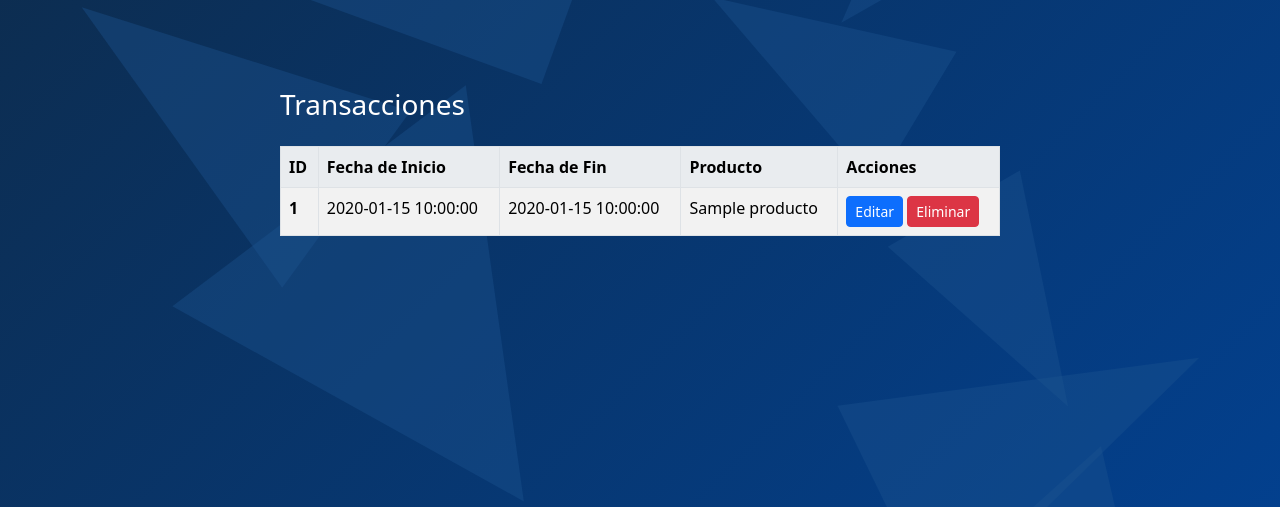
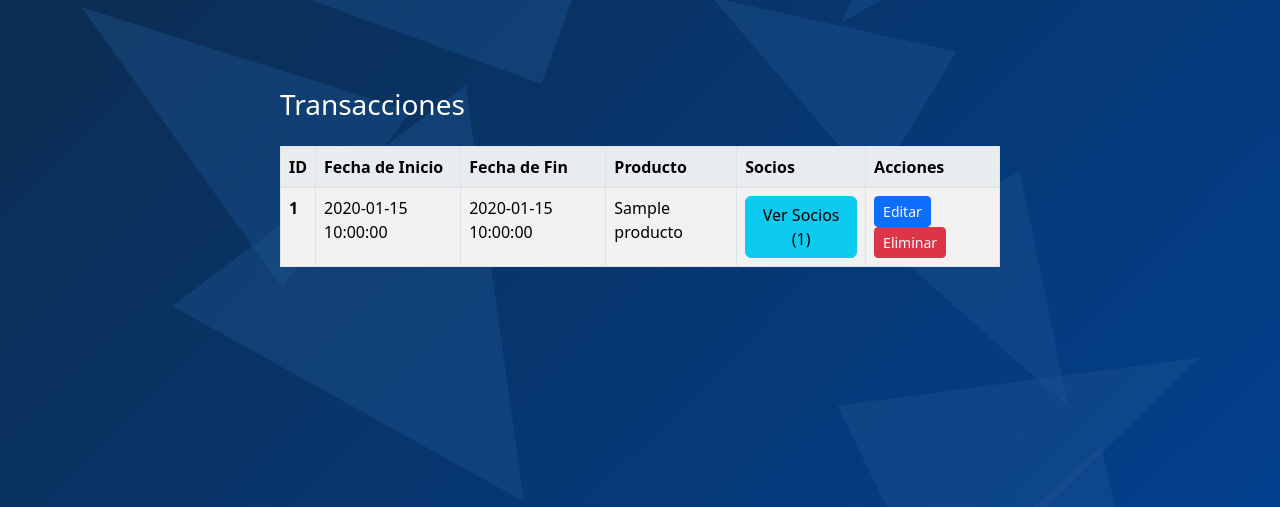
Before and after one commit to TechCashClub/TCC, a Flask app: page /listar_transacciones in a window 1280 px wide. Shown: the part 56-563 px from the top of the page. Run offline with Flask 3, Linux system fonts and the light colour scheme; a user stored in the database is signed in; tables that the repository leaves empty hold one stand-in row (values such as "Sample post"); some libraries are stand-ins or nearby versions.

Commit message:
Socios y transacciones

```diff
--- a/tcc/app.py
+++ b/tcc/app.py
@@ -200,7 +200,7 @@
     return redirect(url_for('mostrar_formulario'))
 
 
-
+"""
 @app.route('/listar_transacciones')
 @login_required
 def listar_transacciones():
@@ -209,6 +209,33 @@
 
     transacciones = Transaccion.query.all()
     return render_template('listar_transacciones.html', transacciones=transacciones)
+"""
+
+
+@app.route('/listar_transacciones')
+@login_required
+def listar_transacciones():
+    if current_user.role != 'admin':
+        flash('No tienes acceso a este recurso.', 'warning')
+        return redirect(url_for('login'))  # Redirige a otra página si el usuario no es administrador
+
+    transacciones_info = []
+    transacciones = Transaccion.query.options(db.joinedload(Transaccion.socios)).all()
+    for transaccion in transacciones:
+        socios_names = [socio.nombre for socio in transaccion.socios]  # Lista de nombres de socios
+        transacciones_info.append({
+            'transaccion': transaccion,
+            'socios': socios_names  # Pasamos la lista de nombres
+        })
+
+    return render_template('listar_transacciones.html', transacciones=transacciones_info)
+
+
+
+
+
+
+
 
 @app.route('/editar_transaccion/<int:id>', methods=['GET', 'POST'])
 @login_required
--- a/tcc/static/estilos.css
+++ b/tcc/static/estilos.css
@@ -55,7 +55,9 @@
 
 background-attachment: fixed!important;/* Mantiene la imagen fija mientras el contenido se desplaza */
 
-background-position: center ;
+background-position: center!important ;
+
+will-change: background-image!important;
 
 
 
@@ -240,3 +242,12 @@
     border-color: #007bff; /* Color de borde para los eventos */
     color: white; /* Texto de los eventos en blanco */
 }
+
+
+.modal-content {
+    background-color: #fff; /* Fondo blanco para el contenido del modal */
+    color: #333; /* Texto oscuro para mejorar el contraste */
+}
+.modal-header, .modal-body, .modal-footer {
+    background: #f8f9fa; /* Un fondo ligeramente gris para las secciones del modal */
+}
--- a/tcc/templates/listar_transacciones.html
+++ b/tcc/templates/listar_transacciones.html
@@ -1,36 +1,69 @@
 {% extends 'base.html' %}
 <!DOCTYPE html>
-<html lang="es">
+<html lang="en">
 <head>
     <meta charset="UTF-8">
-    <title>Listar Transacciones</title>
+    <meta name="viewport" content="width=device-width, initial-scale=1.0">
+    <title>Lista de Transacciones</title>
+    <a href="{{ url_for('listar_transacciones') }}" class="btn btn-info mb-3">Refrescar Datos</a>
     <link href="https://cdn.jsdelivr.net/npm/bootstrap@5.3.0/dist/css/bootstrap.min.css" rel="stylesheet">
-
+    <script src="https://cdn.jsdelivr.net/npm/bootstrap@5.3.0/dist/js/bootstrap.bundle.min.js"></script>
 </head>
 <body>
 {% block content %}
 <div class="container mt-5">
     <h3 class="mb-4">Transacciones</h3>
-        <table class="table table-striped custom-table">
+
+    <table class="custom-table td table table-striped  ">
         <thead>
             <tr>
                 <th scope="col">ID</th>
                 <th scope="col">Fecha de Inicio</th>
                 <th scope="col">Fecha de Fin</th>
                 <th scope="col">Producto</th>
+                <th scope="col">Socios</th>
                 <th scope="col">Acciones</th>
             </tr>
         </thead>
         <tbody>
-                {% for transaccion in transacciones %}
+            {% for item in transacciones %}
             <tr>
-                    <th scope="row">{{ transaccion.id }}</th>
-                    <td>{{ transaccion.fecha_inicio }}</td>
-                    <td>{{ transaccion.fecha_fin }}</td>
-                    <td>{{ transaccion.producto.nombre }}</td>
+                <th scope="row">{{ item.transaccion.id }}</th>
+                <td>{{ item.transaccion.fecha_inicio }}</td>
+                <td>{{ item.transaccion.fecha_fin }}</td>
+                <td>{{ item.transaccion.producto.nombre }}</td>
                 <td>
-                        <a href="{{ url_for('editar_transaccion', id=transaccion.id) }}" class="btn btn-primary btn-sm">Editar</a>
-                        <form action="{{ url_for('eliminar_transaccion', id=transaccion.id) }}" method="post" style="display:inline-block;" onsubmit="return confirm('¿Estás seguro de querer eliminar esta transacción?');">
+                    <button type="button" class="btn btn-info" data-bs-toggle="modal" data-bs-target="#modalSocios{{ item.transaccion.id }}">
+                      Ver Socios ({{ item.socios|length }})
+                    </button>
+                    <div class="modal fade" id="modalSocios{{ item.transaccion.id }}" tabindex="-1" aria-labelledby="modalTitle{{ item.transaccion.id }}" aria-hidden="true">
+                        <div class="modal-dialog">
+                            <div class="modal-content">
+                                <div class="modal-header">
+                                    <h5 class="modal-title" id="modalTitle{{ item.transaccion.id }}">Socios de la Transacción {{ item.transaccion.id }}</h5>
+                                    <button type="button" class="close" data-bs-dismiss="modal" aria-label="Close">
+                                        <span aria-hidden="true" style="color: black!important;">&times;</span> <!-- Usando el carácter '×' directamente -->
+                                    </button>
+
+
+                                </div>
+                                <div class="modal-body">
+                                    <ul>
+                                        {% for socio in item.socios %}
+                                        <li>{{ socio }}</li>
+                                        {% endfor %}
+                                    </ul>
+                                </div>
+                                <div class="modal-footer">
+                                    <button type="button" class="btn btn-secondary" data-bs-dismiss="modal">Cerrar</button>
+                                </div>
+                            </div>
+                        </div>
+                    </div>
+                </td>
+                <td>
+                    <a href="{{ url_for('editar_transaccion', id=item.transaccion.id) }}" class="btn btn-primary btn-sm">Editar</a>
+                    <form action="{{ url_for('eliminar_transaccion', id=item.transaccion.id) }}" method="post" style="display:inline-block;" onsubmit="return confirm('¿Estás seguro de querer eliminar esta transacción?');">
                         <button type="submit" class="btn btn-danger btn-sm">Eliminar</button>
                     </form>
                 </td>
@@ -41,5 +74,6 @@
 </div>
 {% endblock %}
 <script src="https://cdn.jsdelivr.net/npm/bootstrap@5.3.0/dist/js/bootstrap.bundle.min.js"></script>
+
 </body>
 </html>
```
Lines whose indentation alone changed are shown as unchanged.
